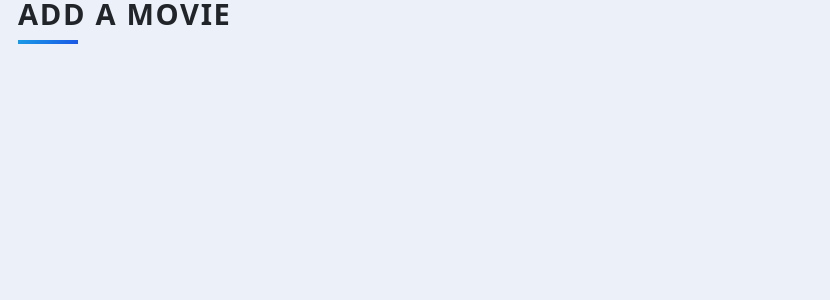
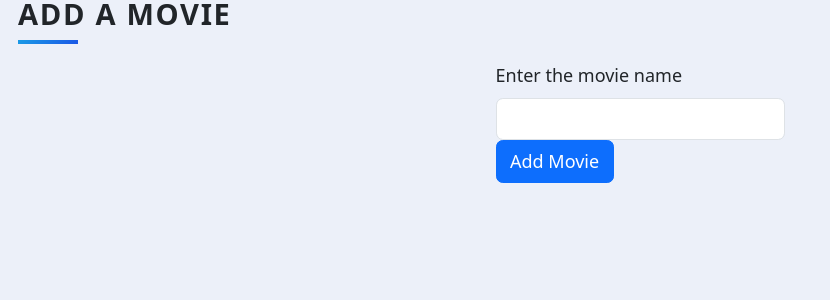
Before and after one commit to Pele02/Python, a Flask app: template Movie List/templates/add.html in a window 1280 px wide. Shown: the top 300 px of the page, without its empty margins (0-830 px from the left). Run offline with Flask 3, Linux system fonts and the light colour scheme; the template is opened without the code that fills it: values that come from a table or form of the project are taken from there, others are empty; some libraries are stand-ins or nearby versions.

Commit message:
feature/add-movie

```diff
--- a/Movie List/main.py
+++ b/Movie List/main.py
@@ -1,33 +1,36 @@
-import validators
 from flask import Flask, render_template, redirect, url_for, request
 from flask_bootstrap import Bootstrap5
 from flask_sqlalchemy import SQLAlchemy
 from sqlalchemy.orm import DeclarativeBase, Mapped, mapped_column
 from sqlalchemy import Integer, String, Float
-from flask_wtf import Form, FlaskForm
+from flask_wtf import FlaskForm
 from wtforms import StringField, SubmitField
 from wtforms.validators import DataRequired, Length
 import requests
 
+# API key
+API_KEY = "30b367d1ee0d29802092ddfebcbf401d"
+url = "https://api.themoviedb.org/3/search/movie"
 
-#Create the database object
+
+# Create the database object
 class Base(DeclarativeBase):
     pass
 
 
 db = SQLAlchemy(model_class=Base)
 
-#Create the app
+# Create the app
 app = Flask(__name__)
-#Configure the SQLite database, relative to the app instance folder
+# Configure the SQLite database, relative to the app instance folder
 app.config["SQLALCHEMY_DATABASE_URI"] = "sqlite:///project.db"
-#Initialize the app with the extension
+# Initialize the app with the extension
 db.init_app(app)
 app.config['SECRET_KEY'] = '8BYkEfBA6O6donzWlSihBXox7C0sKR6b'
 Bootstrap5(app)
 
 
-#Define the model for database
+# Define the model for database
 class Movie(db.Model):
     id: Mapped[int] = mapped_column(Integer, primary_key=True)
     title: Mapped[str] = mapped_column(String(100), unique=True, nullable=False)
@@ -38,13 +41,20 @@ class Movie(db.Model):
     review: Mapped[str] = mapped_column(String(500), nullable=False)
     img_url: Mapped[str] = mapped_column(String(1000), unique=True, nullable=False)
 
-#Define the model for Form
+
+# Define the model for Form
 class RatingForm(FlaskForm):
-    rating = StringField(label='Your Rating out of 10 e.g. 7.5', validators=[DataRequired(), ])
+    rating = StringField(label='Your Rating out of 10 e.g. 7.5', validators=[DataRequired()])
     review = StringField(label='Your Review', validators=[Length(min=1, max=75)])
     submit = SubmitField(label='Done')
 
-#CREATE TABLE
+
+class AddMovieForm(FlaskForm):
+    movie_name = StringField(label='Enter the movie name', validators=[DataRequired()])
+    submit = SubmitField(label='Add Movie')
+
+
+# CREATE TABLE
 with app.app_context():
     db.create_all()
 
@@ -54,10 +64,11 @@ def home():
     movies = db.session.execute(db.select(Movie)).scalars()
     return render_template("index.html", movies=movies)
 
-@app.route("/edit movie", methods = ["POST", "GET"])
+
+@app.route("/edit movie", methods=["POST", "GET"])
 def edit_movie():
     movie = db.get_or_404(Movie, request.args.get("id"))
-    form = RatingForm(obj=movie)
+    form = RatingForm()
 
     if form.validate_on_submit():
         movie.rating = float(form.rating.data)
@@ -66,5 +77,26 @@ def edit_movie():
         return redirect(url_for('home'))
     return render_template("edit.html", movie=movie, form=form)
 
+
+@app.route("/delete")
+def delete_movie():
+    movie = db.get_or_404(Movie, request.args.get("id"))
+    db.session.delete(movie)
+    db.session.commit()
+    return redirect(url_for("home"))
+
+
+@app.route("/add", methods=["POST", "GET"])
+def add_movie():
+    form = AddMovieForm()
+    if form.validate_on_submit():
+        movie_title = form.movie_name.data
+        response = requests.get(url=url, params={"api_key": API_KEY, "query": movie_title})
+        data = response.json()["results"]
+        return render_template("select.html", options=data)
+
+    return render_template("add.html", form=form)
+
+
 if __name__ == '__main__':
     app.run(debug=True)
--- a/Movie List/templates/add.html
+++ b/Movie List/templates/add.html
@@ -1,3 +1,4 @@
+<!-- add.html -->
 {% extends 'base.html' %}
 
 {% block title %}Add Movie{% endblock %}
@@ -5,5 +6,15 @@
 {% block content %}
 <div class="content">
     <h1 class="heading">Add a Movie</h1>
+    <form method="POST">
+        {{ form.hidden_tag() }}
+        <div class="form-group">
+            {{ form.movie_name.label(class="form-label") }}
+            {{ form.movie_name(class="form-control") }}
+        </div>
+        <div class="form-group">
+            {{ form.submit(class="btn btn-primary") }}
+        </div>
+    </form>
 </div>
 {% endblock %}
--- a/Movie List/templates/index.html
+++ b/Movie List/templates/index.html
@@ -22,14 +22,14 @@
                 <p class="overview">{{ movie.description }}</p>
 
                 <a href="{{url_for('edit_movie', id = movie.id)}}" class="button">Update</a>
-                <a href="#" class="button delete-button">Delete</a>
+                <a href="{{ url_for('delete_movie', id=movie.id) }}" class="button delete-button">Delete</a>
             </div>
         </div>
       </div>
     {% endfor %}
 </div>
 <div class="container text-center add">
-<a href="#" class="button">Add Movie</a>
+<a href="{{ url_for('add_movie')}}" class="button">Add Movie</a>
 </div>
 
 {% endblock %}
--- a/Movie List/templates/select.html
+++ b/Movie List/templates/select.html
@@ -5,9 +5,11 @@
 {% block content %}
 <div class="container">
     <h1 class="heading">Select Movie</h1>
+    {% for movie in options: %}
   <p>
-    <a href="#"> MOVIE TITLE - MOVIE RELEASE DATE</a>
+    <a href="#">{{ movie.title }} - {{movie.release_date}}</a>
   </p>
+  {% endfor %}
 
 </div>
 {% endblock %}
```
Also changed, not shown: Movie List/instance/project.db.
